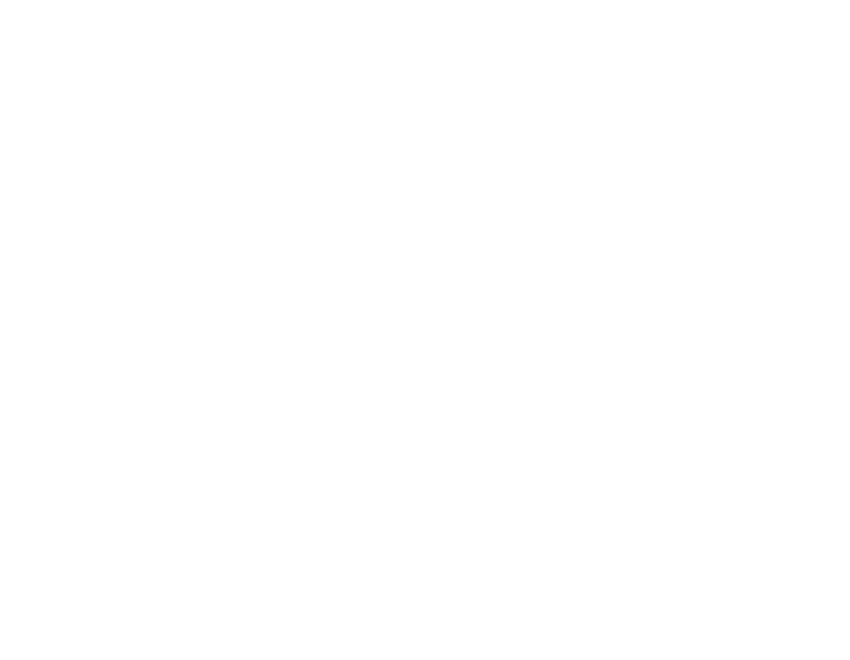
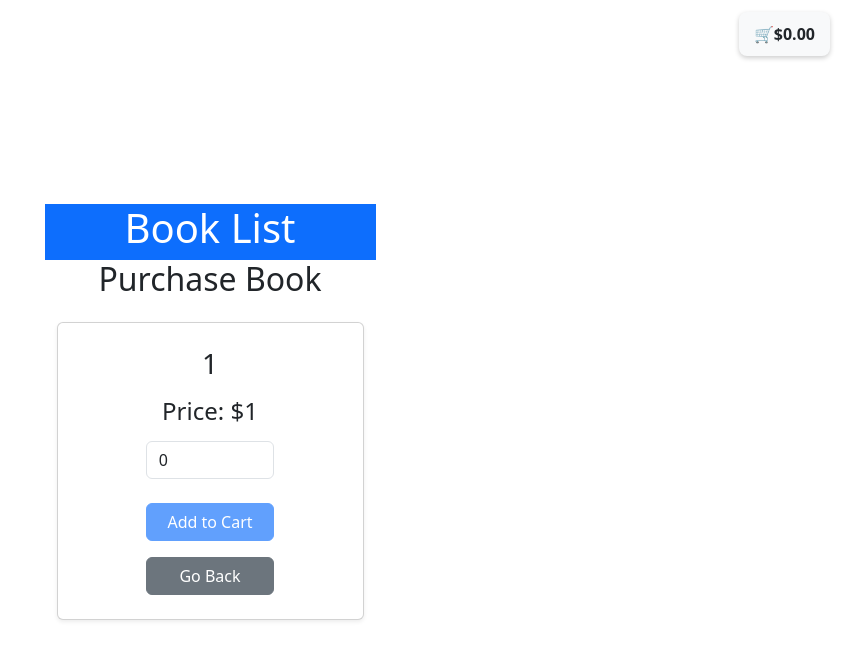
Before and after one commit to AAllred18/Mission11_Allred, a React (Vite) app in the folder frontend/: page /purchase/1/1/1 in a window 1280 px wide. Before the commit this address had no page. Shown: the top 660 px of the page, without its empty margins (430-1280 px from the left). Built offline with nearby package versions, Linux system fonts and the light colour scheme.

Commit message:
Final changes with bootstrap

```diff
--- a/frontend/src/App.tsx
+++ b/frontend/src/App.tsx
@@ -1,5 +1,5 @@
 import './App.css'
-import ProjectsPage from './pages/ProjectsPage'
+import BooksPage from './pages/BooksPage'
 import { BrowserRouter as Router, Routes, Route } from 'react-router-dom';
 import PurchasePage from './pages/PurchasePage';
 import CartPage from './pages/CartPage';
@@ -11,9 +11,9 @@
       <CartProvider>
         <Router>
           <Routes>
-            <Route path='/' element={<ProjectsPage/>} />
-            <Route path='books' element={<ProjectsPage/>} />
-            <Route path='/purchase/:bookTitle/:bookId' element={<PurchasePage/>} />
+            <Route path='/' element={<BooksPage/>} />
+            <Route path='books' element={<BooksPage/>} />
+            <Route path='/purchase/:bookTitle/:bookId/:bookPrice' element={<PurchasePage/>} />
             <Route path='cart' element={<CartPage/>} />
           </Routes>
         </Router>
--- a/frontend/src/components/BooksList.tsx
+++ b/frontend/src/components/BooksList.tsx
@@ -36,8 +36,9 @@
 
     return (
         <>
-
-            <button onClick={() => {
+            {/* It is bright and unncessary, but I learned about the different button classes and used btn-outline-info here */}
+            <button className="btn btn-outline-info"
+                onClick={() => {
                 setSortOrder(sortOrder === "asc" ? "desc" : "asc");
                 setPageNum(1);
             }}>
@@ -60,7 +61,7 @@
                         </ul>
                     </div>
 
-                    <button className="btn btn-success" onClick={() => navigate(`/purchase/${b.title}`)}>Purchase</button>
+                    <button className="btn btn-success" onClick={() => navigate(`/purchase/${b.title}/${b.bookID}/${b.price}`)}>Purchase</button>
 
                 </div>
             )}
--- /dev/null
+++ b/frontend/src/components/CartSummary.tsx
@@ -0,0 +1,30 @@
+import { useNavigate } from "react-router-dom"
+import { useCart } from "../context/CartContext";
+
+const CartSummary = () => {
+    const navigate = useNavigate();
+    const {cart} = useCart();
+    const totalAmount = cart.reduce((sum, item) => sum + (item.quantity * item.purchasePrice), 0);
+
+    return (
+        <div style={{
+            position: "fixed",
+            top: '12px',
+            right: '20px',
+            background: '#f8f9fa',
+            padding: '10px 15px',
+            borderRadius: '8px',
+            cursor: 'pointer',
+            display: 'flex',
+            alignItems: 'center',
+            boxShadow: '0 2px 5px rgba(0,0,0,0.2)',
+            fontSize: '16px'
+        }}
+            onClick={() => navigate('/cart')}
+        >
+            🛒 <strong>${totalAmount.toFixed(2)}</strong>
+        </div>
+    );
+;}
+
+export default CartSummary;
--- a/frontend/src/context/CartContext.tsx
+++ b/frontend/src/context/CartContext.tsx
@@ -17,7 +17,7 @@
         setCart((prevCart) => {
             const existingItem = prevCart.find((c) => c.bookId === item.bookId) ;
             const updatedCart = prevCart.map((c) =>
-                c.bookId === item.bookId ? {...c, subtotal: c.subtotal + item.subtotal}
+                c.bookId === item.bookId ? {...c, quantity: c.quantity + item.quantity}
             : c
             );
 
--- a/frontend/src/pages/ProjectsPage.tsx
+++ b/frontend/src/pages/BooksPage.tsx
@@ -3,12 +3,14 @@
 import CategoryFilter from "../components/CategoryFilter";
 import WelcomeBand from "../components/WelcomeBand";
 import { useState } from "react";
+import CartSummary from "../components/CartSummary";
 
-function ProjectsPage ()
+function BooksPage ()
 {
     const [selectedCategories, setSelectedCategories] = useState<string[]>([]);
     return (
         <>
+        <CartSummary/>
         <div className='container mt-4'>
                 <WelcomeBand />
             <div className='row'>
@@ -26,4 +28,4 @@
     );
 }
 
-export default ProjectsPage;
+export default BooksPage;
--- a/frontend/src/pages/CartPage.tsx
+++ b/frontend/src/pages/CartPage.tsx
@@ -4,32 +4,45 @@
 
 function CartPage() {
     const navigate = useNavigate();
-    const {cart} = useCart();
+    const { cart, removeFromCart, clearCart } = useCart();
+    const totalAmount = cart.reduce((sum, item) => sum + (item.quantity * item.purchasePrice), 0);
 
     return (
-        <div>
-            <h2>Your Cart</h2>
+        <div className="container mt-4">
+            <h2 className="mb-4">Your Cart</h2>
 
-            <div>
-                {cart.length === 0 ? <p>Your cart is empty.</p> :
-                    <ul>
-                        {cart.map((item: CartItem) =>
-                            <li key={item.bookId}>
-                                {item.bookTitle}: {item.quantity}
-                                {item.purchasePrice}
+            <div className="card p-3 shadow">
+                {cart.length === 0 ? (
+                    <p className="text-muted text-center">Your cart is empty.</p>
+                ) : (
+                    // Instead of using card, I used Bootstrap list-group to organize the cart items
+                    <ul className="list-group">
+                        {cart.map((item: CartItem) => (
+                            <li key={item.bookId} className="list-group-item">
+                                <div className="d-flex flex-column align-items-center text-center">
+                                    <h5 className="fw-bold">{item.bookTitle}</h5>
+                                    <p className="mb-1">Quantity: <strong>{item.quantity}</strong></p>
+                                    <p className="mb-1">Price: <strong>${item.purchasePrice.toFixed(2)}</strong></p>
+                                    <p className="mb-1">Subtotal: <strong>${(item.purchasePrice * item.quantity).toFixed(2)}</strong></p>
+                                    <button className="btn btn-danger btn-sm mt-2" onClick={() => removeFromCart(item.bookId)}>Remove</button>
+                                </div>
                             </li>
-                        )}
+                        ))}
                     </ul>
-                }
+                )}
             </div>
 
-            <h3>Quantity: </h3>
-            <h3>Price: </h3>
-            <h3>Subtotal: </h3>
-            <h3>Total: </h3>
 
-            <button>Checkout</button>
-            <button onClick={() => navigate('/books')}>Continue Shopping</button>
+            <div className="mt-4 text-end">
+                <h3>Total: <span className="fw-bold">${totalAmount.toFixed(2)}</span></h3>
+            </div>
+
+            {/* Centered Buttons with Better Spacing */}
+            <div className="d-flex justify-content-center gap-4 mt-4">
+                <button className="btn btn-primary px-4" onClick={() => navigate('/books')}>Continue Shopping</button>
+                <button className="btn btn-warning px-4" onClick={() => clearCart()}>Clear Cart</button>
+                <button className="btn btn-success px-4">Checkout</button>
+            </div>
         </div>
     );
 }
--- a/frontend/src/pages/PurchasePage.tsx
+++ b/frontend/src/pages/PurchasePage.tsx
@@ -3,41 +3,71 @@
 import { CartItem } from "../types/CartItem";
 import { useCart } from "../context/CartContext";
 import { useState } from "react";
+import CartSummary from "../components/CartSummary";
 
 function PurchasePage() {
 
     const navigate = useNavigate();
-    const {bookTitle, bookId} = useParams();
+    const {bookTitle, bookId, bookPrice} = useParams();
     const {addToCart} = useCart();
-    const {quantity, setQuantity} = useState<number>(0);
+    const [quantity, setQuantity] = useState<number>(0);
 
     const handleAddToCart = () => {
         const newItem: CartItem = {
             bookId: Number(bookId),
             bookTitle: bookTitle || "No Book Found",
-            quantity,
-            // purchasePrice
-            };
-            addToCart(newItem);
-            navigate('/cart');
+            purchasePrice: Number(bookPrice),
+            quantity
         };
-
+        addToCart(newItem);
+        navigate('/cart');
+    };
 
     return (
         <>
-            <WelcomeBand/>
-            <h2>Purchase Book</h2>
-            <h3>{bookTitle}</h3>
+            <CartSummary/>
+            <div className='container mt-4'>
+                <WelcomeBand/>
+                <h2 className="text-center mb-4">Purchase Book</h2>
 
-            <div>
-                <input type="number" placeholder="Enter quantity" value={quantity} onChange={(x) => setQuantity(Number(x.target.value))}/>
-                <button onClick={handleAddToCart}>Add to Cart</button>
+                <div className="card p-4 shadow-sm">
+                    <h3 className="text-center mb-3">{bookTitle}</h3>
+                    <h4 className="text-center mb-3">Price: ${bookPrice}</h4>
+
+                    {/* I used focus-ring to create a blue ring around the input field when it is selected */}
+                    <div className="d-flex justify-content-center mb-4">
+                        <input
+                            type="number"
+                            placeholder="Enter quantity"
+                            value={quantity}
+                            onChange={(x) => setQuantity(Number(x.target.value))}
+                            className="form-control w-50 focus-ring"
+                            min="1"
+                        />
+                    </div>
+
+                    <div className="d-flex justify-content-center gap-3">
+                        <button
+                            className="btn btn-primary w-50"
+                            onClick={handleAddToCart}
+                            disabled={quantity <= 0}
+                        >
+                            Add to Cart
+                        </button>
+                    </div>
+
+                    <div className="d-flex justify-content-center mt-3">
+                        <button
+                            className="btn btn-secondary w-50"
+                            onClick={() => navigate(-1)}
+                        >
+                            Go Back
+                        </button>
+                    </div>
+                </div>
             </div>
-
-            <button onClick={() => navigate(-1)}>Go Back</button>
         </>
     );
-
 }
 
 export default PurchasePage;
--- a/frontend/src/types/CartItem.ts
+++ b/frontend/src/types/CartItem.ts
@@ -1,8 +1,6 @@
 export interface CartItem {
     bookId: number;
     bookTitle: string;
+    purchasePrice: number;
     quantity: number;
-    purchasePrice: number;
-    subtotal: number;
-
 }
```
Also changed, not shown: 11 other files (tests, documents, lock files or other folders).
